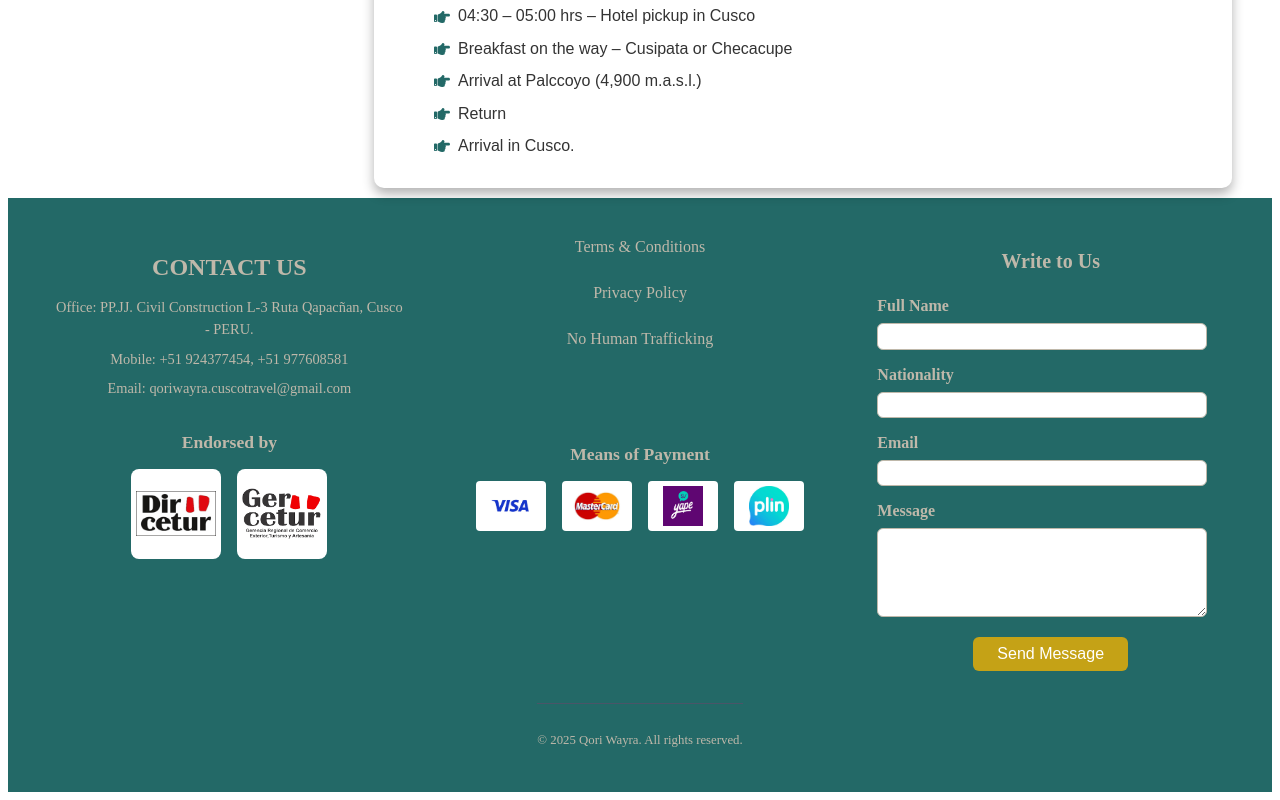
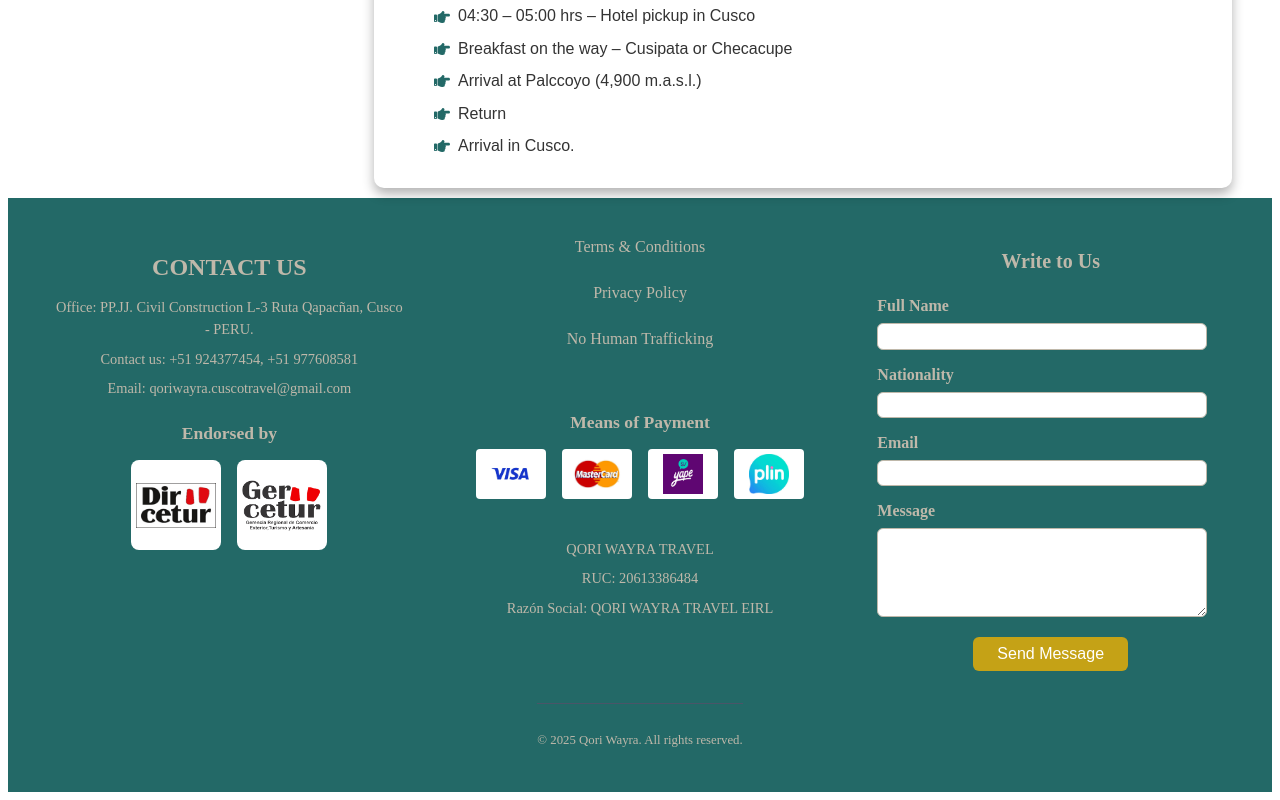
Before and after one commit to NiloFidel/qori-wayra-cusco-v1, a Next.js app: page /en/one-day/tour-palccoyo in a window 1280 px wide. Shown: the part 1258-2058 px from the top of the page. Built offline with nearby package versions, Linux system fonts and the light colour scheme.

Commit message:
add ruc and rsocial

```diff
--- a/app/components/base/footer/footer.module.css
+++ b/app/components/base/footer/footer.module.css
@@ -45,7 +45,7 @@
 
 /* Grupos de logos y enlaces */
 .logoGroup {
-  margin-top: 2rem;
+  margin-top: 0rem;
 }
 
 .groupTitle {
--- a/app/components/base/footer/footer.tsx
+++ b/app/components/base/footer/footer.tsx
@@ -10,7 +10,7 @@ const texts = {
   es: {
     contact: "CONTÁCTENOS",
     office: "Oficina: PP.JJ. Construcción Civil L-3 Ruta Qapacñan, Cusco - PERÚ.",
-    cellphone: "Celular: +51 924377454, +51 977608581",
+    cellphone: "Contactanos: +51 924377454, +51 977608581",
     email: "Correo: qoriwayra.cuscotravel@gmail.com",
     privacyPolicy: "Políticas de Privacidad",
     terms: "Términos y Condiciones",
@@ -25,11 +25,15 @@ const texts = {
     submit: "Enviar Mensaje",
     successMessage: "Mensaje enviado con éxito!",
     errorMessage: "Error al enviar el mensaje. Intente nuevamente.",
+
+    companyName: "QORI WAYRA TRAVEL",
+    ruc: "RUC: 20613386484",
+    rSocial: "Razón Social: QORI WAYRA TRAVEL EIRL",
   },
   en: {
     contact: "CONTACT US",
     office: "Office: PP.JJ. Civil Construction L-3 Ruta Qapacñan, Cusco - PERU.",
-    cellphone: "Mobile: +51 924377454, +51 977608581",
+    cellphone: "Contact us: +51 924377454, +51 977608581",
     email: "Email: qoriwayra.cuscotravel@gmail.com",
     privacyPolicy: "Privacy Policy",
     terms: "Terms & Conditions",
@@ -44,13 +48,19 @@ const texts = {
     submit: "Send Message",
     successMessage: "Message sent successfully!",
     errorMessage: "Error sending message. Please try again.",
+
+    companyName: "QORI WAYRA TRAVEL",
+    ruc: "RUC: 20613386484",
+    rSocial: "Razón Social: QORI WAYRA TRAVEL EIRL",
   },
 };
 
 // Texto de la política de privacidad
 const privacyPolicyText = {
-  es: `POLÍTICA DE PRIVACIDAD...`, // Texto original
-  en: `PRIVACY POLICY...`,         // Texto original
+  es: `QORI WAYRA TRAVEL protege tu información de tus datos personales. Recopilamos datos como nombre, contacto y preferencias de viaje para procesar reservas y mejorar nuestros servicios. No compartimos tu información con terceros, salvo cuando sea necesario para tu viaje.
+Nos reservamos el derecho de actualizar esta política.`, // Texto original
+  en: `QORI WAYRA TRAVEL protects your personal information. We collect information such as your name, contact information, and travel preferences to process reservations and improve our services. We do not share your information with third parties except when necessary for your trip.
+We reserve the right to update this policy.`,         // Texto original
 };
 
 interface FooterProps {
@@ -129,6 +139,8 @@ const Footer: FC<FooterProps> = ({ locale }) => {
             <p className={styles.text}>{t.cellphone}</p>
             <p className={styles.text}>{t.email}</p>
 
+
+
             <div className={styles.logoGroup}>
               <h4 className={styles.groupTitle}>{t.endorsedBy}</h4>
               <div className={styles.logoItems}>
@@ -196,6 +208,11 @@ const Footer: FC<FooterProps> = ({ locale }) => {
                   className={styles.paymentLogo}
                 />
               </div>
+            </div>
+            <div>
+              <p className={styles.text}>{t.companyName}</p>
+            <p className={styles.text}>{t.ruc}</p>
+            <p className={styles.text}>{t.rSocial}</p>
             </div>
           </div>
 
```
